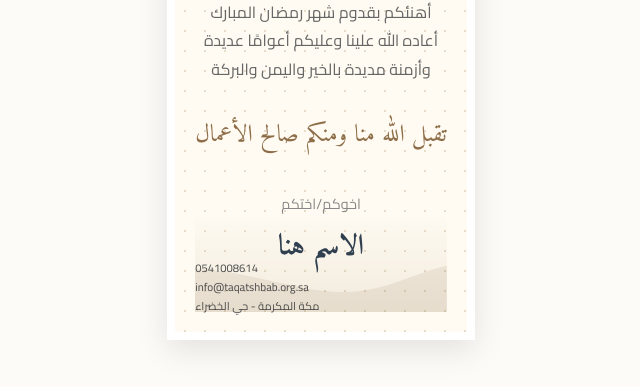
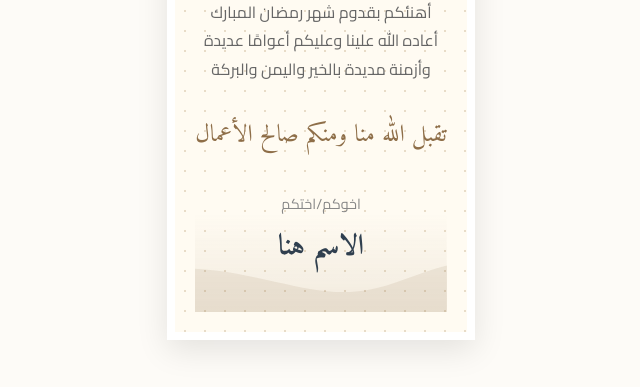
Before and after one commit to ix2md/taqatshbab, a plain HTML site: page index.html in a window 1280 px wide. Shown: the part 385-772 px from the top of the page, without its empty margins (319-959 px from the left). Drawn offline with nearby package versions, Linux system fonts and the light colour scheme.

Commit message:
Fix image download error with better error handling 3

```diff
--- a/index.html
+++ b/index.html
@@ -73,18 +73,7 @@
 
               <!-- Decorative Bottom -->
               <div class="card-bottom-decoration"></div>
-              <!-- Contact Info Section -->
-              <div class="contact-info-container">
-                <div class="contact-item whatsapp-container">
-                  <p>0541008614</p>
-                </div>
-                <div class="contact-item email-container">
-                  <p>info@taqatshbab.org.sa</p>
-                </div>
-                <div class="contact-item location-container">
-                  <p>مكة المكرمة - حي الخضراء</p>
-                </div>
-              </div>
+
             </div>
 
           </div>
--- a/js/script.js
+++ b/js/script.js
@@ -31,7 +31,7 @@ document.addEventListener('DOMContentLoaded', () => {
             const canvas = await html2canvas(cardElement, {
                 scale: 3, // High quality
                 useCORS: true, // Allow cross-origin images
-                allowTaint: true, // Allow local file images (for dev mode)
+                allowTaint: false,
                 backgroundColor: '#FFFBF2',
                 logging: false,
                 imageTimeout: 0,
```
